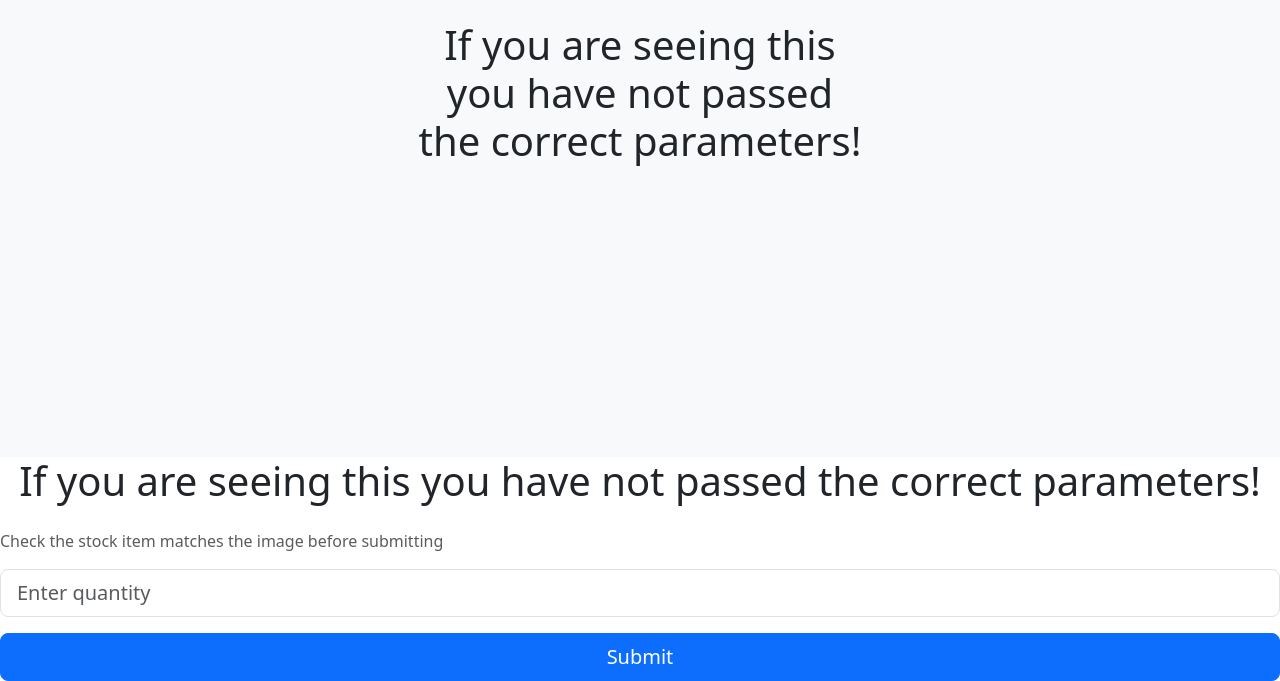
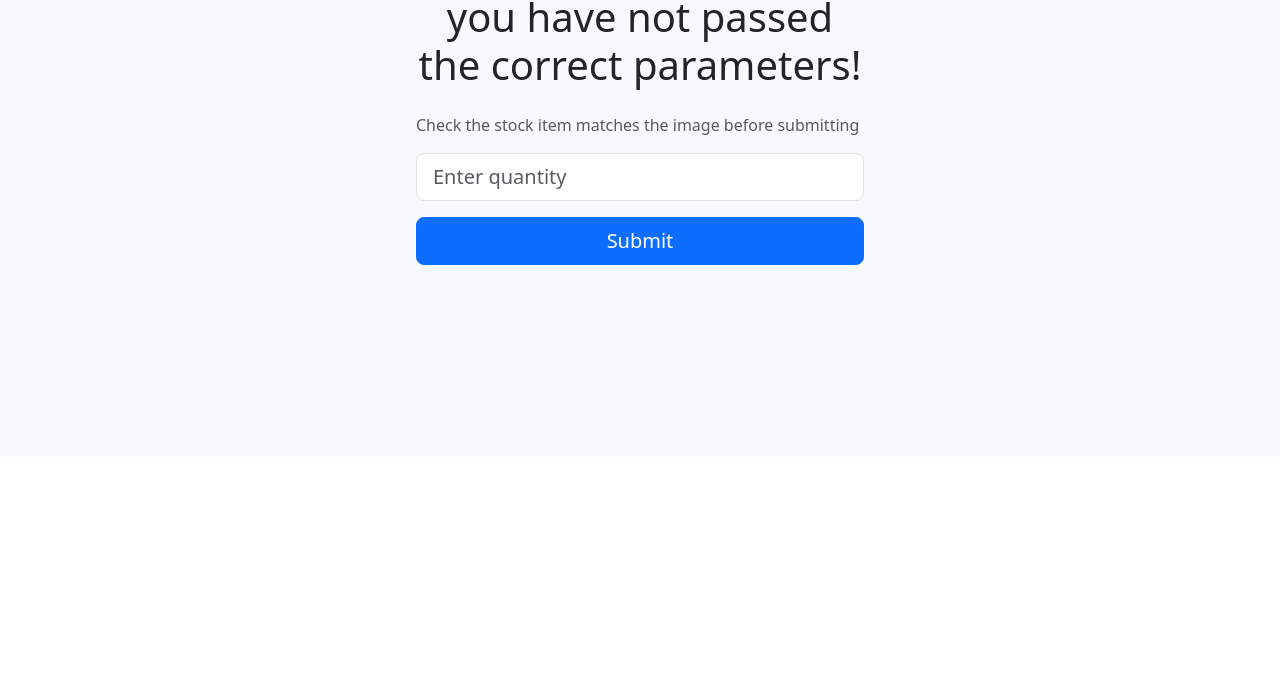
Before and after one commit to digitalservices-fhft/alembaapi, a website: page public/index.html in a window 1280 px wide. Shown: the part 343-1024 px from the top of the page. After the commit the page ends 800 px from the top, so only its background shows below. Drawn offline with nearby package versions, Linux system fonts and the light colour scheme.

Commit message:
more front end tweaks

```diff
--- a/public/index.html
+++ b/public/index.html
@@ -19,9 +19,6 @@
         <img src="img/FHFT_DS_Text_Logo_Trans_300x48.png" alt="Digital Services Logo" class="img-fluid" />
       </div>
       <h1 class="mb-4 text-center">If you are seeing this you have not passed the correct parameters!</h1>
-</div>
-</div>
-<h1 class="mb-4 text-center">If you are seeing this you have not passed the correct parameters!</h1>
       <div id="stockFields" class="mb-3">
         <p class="text-muted">Check the stock item matches the image before submitting</p>
         <!-- Image will be inserted here based on keyword in title-->
@@ -32,7 +29,8 @@
       <!-- Output area -->
       <button id="callApiBtn" class="btn btn-primary btn-lg w-100">Submit</button>
       <div id="responseOutput" class="mt-4" style="display: none;"></div>
-</div></div>
+    </div>
+  </div>
   <!-- Load jQuery & Bootstrap -->
   <script src="https://ajax.googleapis.com/ajax/libs/jquery/3.7.1/jquery.min.js"></script>
   <script src="https://cdn.jsdelivr.net/npm/bootstrap@5.3.0/dist/js/bootstrap.bundle.min.js"></script>
```
Lines whose indentation alone changed are shown as unchanged.
